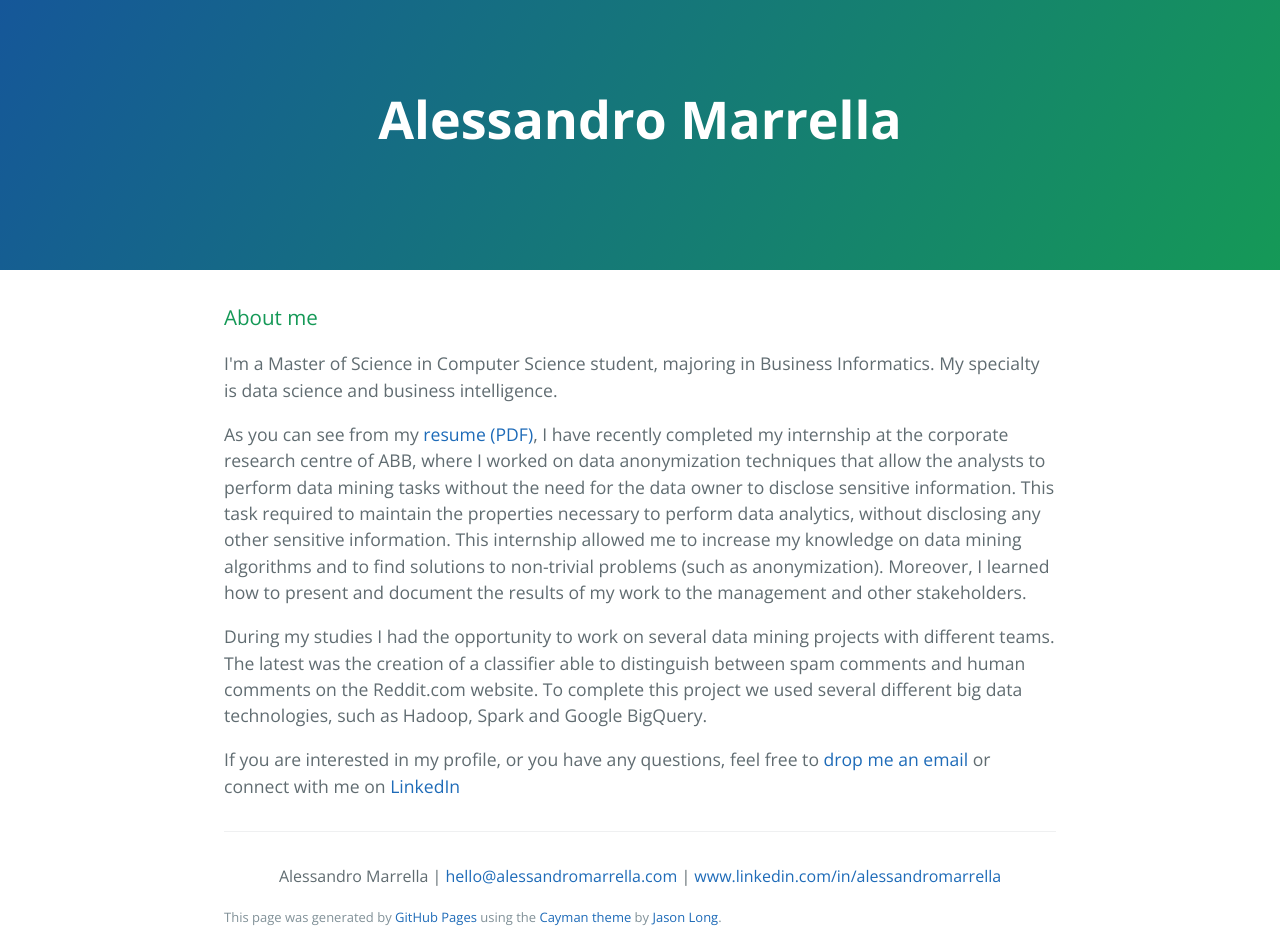
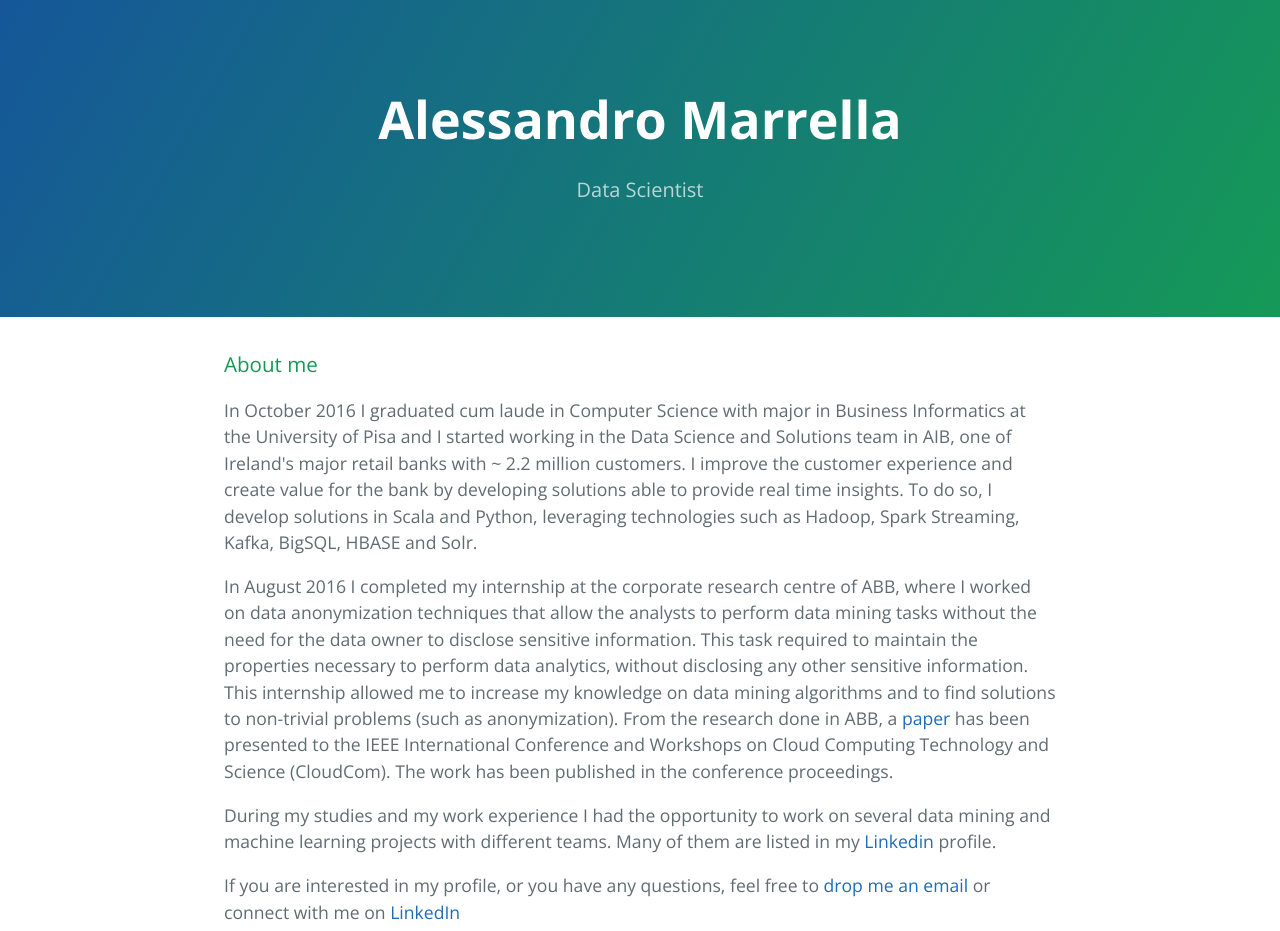
Before and after one commit to amarrella/blog, a plain HTML site: page index.html in a window 1280 px wide. Shown: the top 931 px of the page. Drawn offline with nearby package versions, Linux system fonts and the light colour scheme.

Commit message:
Updated resume

```diff
--- a/index.html
+++ b/index.html
@@ -12,19 +12,20 @@
   <body>
     <section class="page-header">
       <h1 class="project-name">Alessandro Marrella</h1>
-      <h2 class="project-tagline">
-</h2>
+      <h2 class="project-tagline">Data Scientist</h2>
     </section>
     <section class="main-content">
 
 <h3>
 <a id="about-me" class="anchor" href="#about-me" aria-hidden="true"><span aria-hidden="true" class="octicon octicon-link"></span></a>About me</h3>
 
-<p>I'm a Master of Science in Computer Science student, majoring in Business Informatics. My specialty is data science and business intelligence.</p>
+<p>In October 2016 I graduated cum laude in Computer Science with major in Business Informatics at the University of Pisa and I started working in the Data Science and Solutions team in AIB, one of Ireland's major retail banks with ~ 2.2 million customers. I improve the customer experience and create value for the bank by developing solutions able to provide real time insights. To do so, I develop solutions in Scala and Python, leveraging technologies such as Hadoop, Spark Streaming, Kafka, BigSQL, HBASE and Solr.
+</p>
 
-<p>As you can see from my <a href="http://www.alessandromarrella.com/resume.pdf">resume (PDF)</a>, I have recently completed my internship at the corporate research centre of ABB, where I worked on data anonymization techniques that allow the analysts to perform data mining tasks without the need for the data owner to disclose sensitive information. This task required to maintain the properties necessary to perform data analytics, without disclosing any other sensitive information. This internship allowed me to increase my knowledge on data mining algorithms and to find solutions to non-trivial problems (such as anonymization). Moreover, I learned how to present and document the results of my work to the management and other stakeholders. </p>
+<p>In August 2016 I completed my internship at the corporate research centre of ABB, where I worked on data anonymization techniques that allow the analysts to perform data mining tasks without the need for the data owner to disclose sensitive information. This task required to maintain the properties necessary to perform data analytics, without disclosing any other sensitive information. This internship allowed me to increase my knowledge on data mining algorithms and to find solutions to non-trivial problems (such as anonymization). From the research done in ABB, a <a href="http://ieeexplore.ieee.org/document/7830736/">paper</a> has been presented to the IEEE International Conference and Workshops on Cloud Computing Technology and Science (CloudCom). The work has been published in the conference proceedings.
+</p>
 
-<p>During my studies I had the opportunity to work on several data mining projects with different teams. The latest was the creation of a classifier able to distinguish between spam comments and human comments on the Reddit.com website. To complete this project we used several different big data technologies, such as Hadoop, Spark and Google BigQuery. </p>
+<p>During my studies and my work experience I had the opportunity to work on several data mining and machine learning projects with different teams. Many of them are listed in my <a href="http://www.linkedin.com/in/alessandromarrella">Linkedin</a> profile. </p>
 
 <p>If you are interested in my profile, or you have any questions, feel free to
 <a href="mailto:hello@alessandromarrella.com">drop me an email</a> or connect with me on <a href="http://www.linkedin.com/in/alessandromarrella">LinkedIn</a></p>
```
Also changed, not shown: 3 other files.
